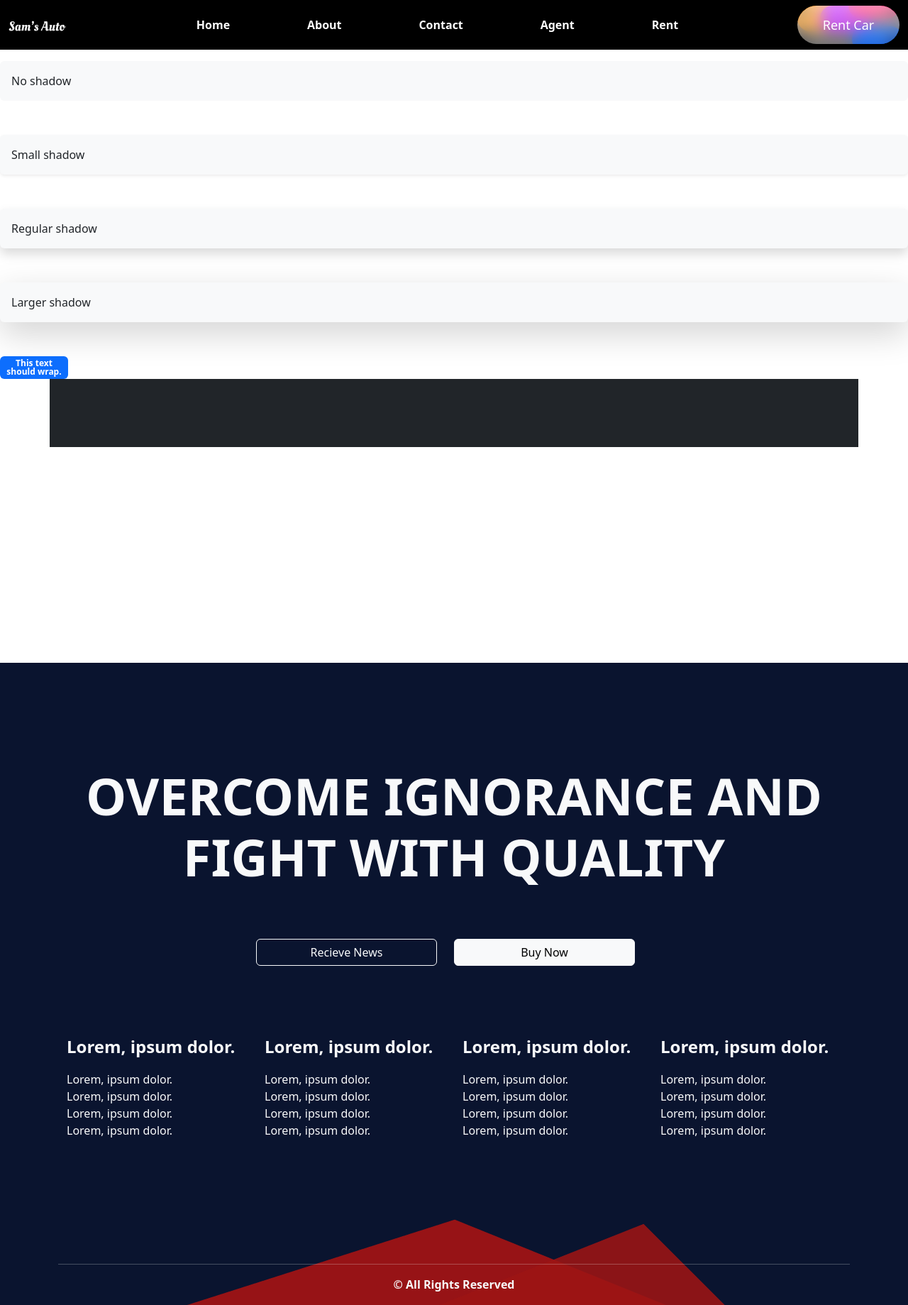
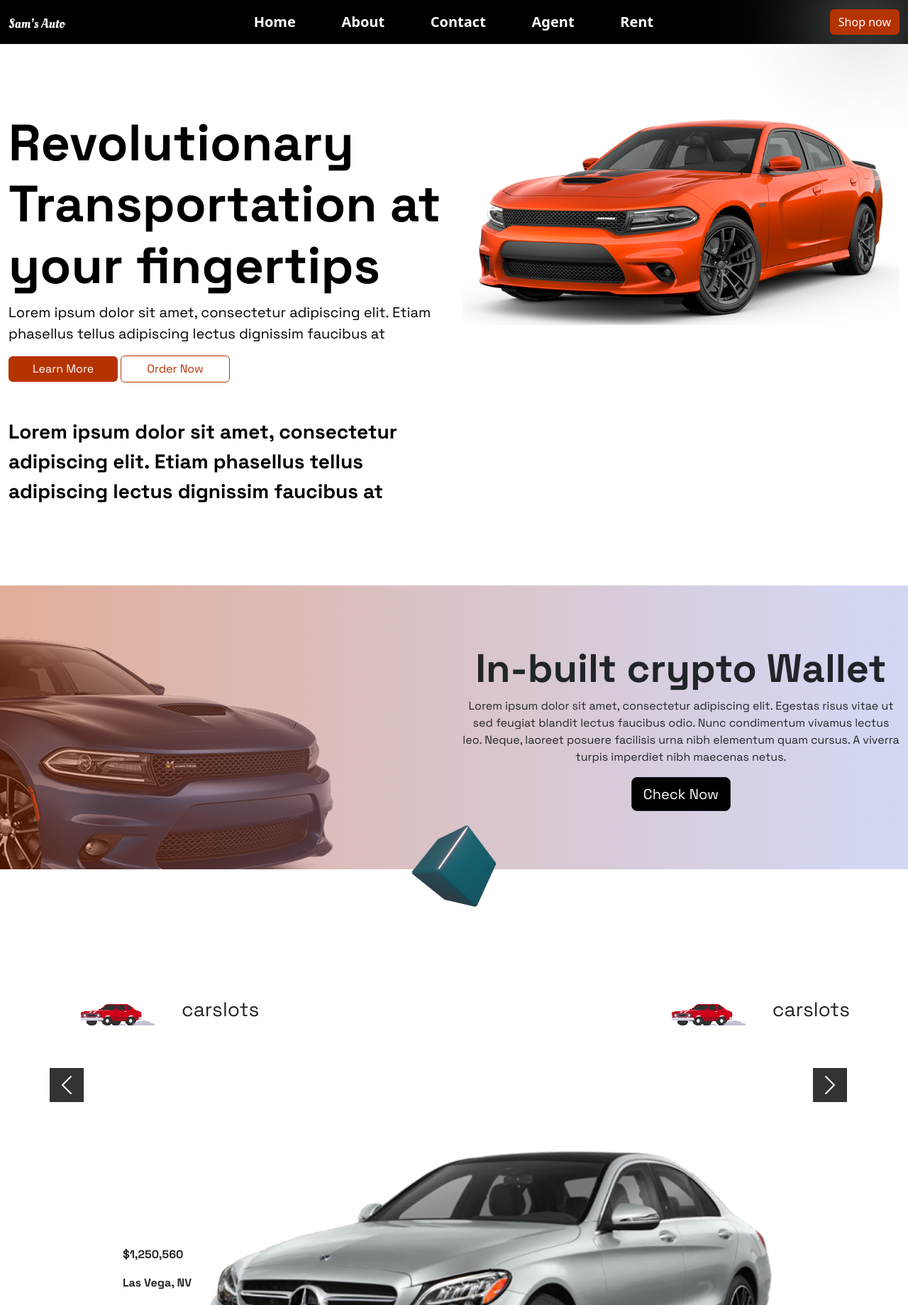
Before and after one commit to UsmanMERN/webdev, a plain HTML site: page bootstrap/carwebsite/index.html in a window 1280 px wide. Shown: the top 1839 px of the page at 71% size. Drawn offline with nearby package versions, Linux system fonts and the light colour scheme.

Commit message:
learning

```diff
--- a/bootstrap/carwebsite/index.html
+++ b/bootstrap/carwebsite/index.html
@@ -4,7 +4,7 @@
 <head>
     <meta charset="utf-8">
     <meta name="viewport" content="width=device-width, initial-scale=1">
-    <title>Bootstrap demo</title>
+    <title>Learning Bootstrap</title>
     <link href="https://cdn.jsdelivr.net/npm/bootstrap@5.3.6/dist/css/bootstrap.min.css" rel="stylesheet"
         integrity="sha384-4Q6Gf2aSP4eDXB8Miphtr37CMZZQ5oXLH2yaXMJ2w8e2ZtHTl7GptT4jmndRuHDT" crossorigin="anonymous">
 
@@ -15,7 +15,7 @@
 <body>
 
     <header class="position-sticky mb-3 w-100 top-0">
-        <nav class="navbar navbar-expand-lg bg-dark header-bg" data-bs-theme="dark">
+        <nav class="navbar navbar-expand-lg bg-black header-bg" data-bs-theme="dark">
             <div class="container-fluid">
                 <a class="navbar-brand" href="#">
                     <img src="./assets/logo.png" alt="">
@@ -26,30 +26,26 @@
                     <span class="navbar-toggler-icon"></span>
                 </button>
                 <div class="collapse navbar-collapse" id="navbarSupportedContent">
-                    <ul class="navbar-nav mx-auto mb-auto mb-2 mb-lg-0 nav-list d-flex justify-content-between">
+                    <ul class="navbar-nav mx-auto mb-auto mb-2 mb-lg-0 nav-list d-flex justify-content-between w-50">
                         <li class="nav-item">
-                            <a class="nav-link active" aria-current="page" href="#">Home</a>
+                            <a class="nav-link fw-bold fs-5 active" aria-current="page" href="#">Home</a>
                         </li>
                         <li class="nav-item">
-                            <a class="nav-link text-white" aria-current="page" href="#">About</a>
+                            <a class="nav-link fw-bold fs-5 text-white" aria-current="page" href="#">About</a>
                         </li>
                         <li class="nav-item">
-                            <a class="nav-link text-white" aria-current="page" href="#">Contact</a>
+                            <a class="nav-link fw-bold fs-5 text-white" aria-current="page" href="#">Contact</a>
                         </li>
                         <li class="nav-item">
-                            <a class="nav-link text-white" aria-current="page" href="#">Agent</a>
+                            <a class="nav-link fw-bold fs-5 text-white" aria-current="page" href="#">Agent</a>
                         </li>
                         <li class="nav-item">
-                            <a class="nav-link text-white" aria-current="page" href="#">Rent</a>
+                            <a class="nav-link fw-bold fs-5 text-white" aria-current="page" href="#">Rent</a>
                         </li>
                     </ul>
                     <div class="d-flex">
-                        <button>
-                            <span class="text">Rent Car</span>
-                            <span class="blob"></span>
-                            <span class="blob"></span>
-                            <span class="blob"></span>
-                            <span class="blob"></span>
+                        <button class="btn btn-primary bg-chocolate btn-glow">
+                            Shop now
                         </button>
                     </div>
                 </div>
@@ -58,78 +54,114 @@
     </header>
 
     <main style="min-height: 100vh;" class="">
-        <!-- <div class="d-flex flex-lg-column  mb-3 bg-dark text-white flex-wrap" style="height:300px;">
-            <div class="p-2 border">Flex item 1</div>
-            <div class="p-2 border">Flex item 2</div>
-            <div class="p-2 border float-start">Flex item 3</div>
-        </div>
-        <div class="d-flex flex-row-reverse bg-warning">
-            <div class="p-lg-5 p-md-3 p-0 border me-5">Flex item 1</div>
-            <div class="p-lg-5 p-md-3 p-0 border me-5">Flex item 2</div>
-            <div class="p-lg-5 p-md-3 p-0 border me-5">Flex item 3</div>
-        </div> -->
 
-        <div class="shadow-none p-3 mb-5 bg-body-tertiary rounded">No shadow</div>
-        <div class="shadow-sm p-3 mb-5 bg-body-tertiary rounded">Small shadow</div>
-        <div class="shadow p-3 mb-5 bg-body-tertiary rounded">Regular shadow</div>
-        <div class="shadow-lg p-3 mb-5 bg-body-tertiary rounded">Larger shadow</div>
-        <div class="badge text-bg-primary text-wrap" style="width: 6rem;">
-            This text should wrap.
-        </div>
-        <!-- <div class="container-fluid">
+        <!-- Hero section -->
+        <div class="container-fluid my-5 py-5">
             <div class="row">
-                <div class="col-6">
-                    <div class="float-start">Float start on all viewport sizes</div><br>
-                    <div class="float-end">Float end on all viewport sizes</div><br>
-                    <div class="float-none">Don’t float on all viewport sizes</div>
+                <div class="col-12 col-md-6">
+                    <h2 class="display-2 fw-bold text-black">Revolutionary
+                        Transportation at your
+                        fingertips</h2>
+                    <p class="fs-5 text-black">Lorem ipsum dolor sit amet, consectetur adipiscing elit. Etiam phasellus
+                        tellus
+                        adipiscing lectus
+                        dignissim faucibus at</p>
+                    <div class="hero-buttons">
+                        <button class="btn btn-primary w-25 primary primary-btn-width">Learn More</button>
+                        <button class="btn btn-outline-primary w-25 primary-outline primary-btn-width">Order
+                            Now</button>
+                    </div>
+                    <p class="fs-3 fw-bold text-black mt-5">Lorem ipsum dolor sit amet, consectetur adipiscing elit.
+                        Etiam
+                        phasellus
+                        tellus
+                        adipiscing lectus
+                        dignissim faucibus at</p>
+                </div>
+                <div class="col-12 col-md-6">
+                    <img src="./assets/dodge turuncu 2.png" alt="" class="img-fluid">
                 </div>
             </div>
-        </div> -->
+        </div>
+        <!-- hero end -->
 
-        <!-- <p class="user-select-all">This paragraph will be entirely selected when clicked by the user.</p>
-        <p class="user-select-auto">This paragraph has default select behavior.</p>
-        <p class="user-select-none">This paragraph will not be selectable when clicked by the user.</p>
-        <p><a class="link-opacity-10-hover" href="#">Link hover opacity 10</a></p>
-        <p><a class="link-opacity-25-hover" href="#">Link hover opacity 25</a></p>
-        <p><a class="link-opacity-50-hover" href="#">Link hover opacity 50</a></p>
-        <p><a class="link-opacity-75-hover" href="#">Link hover opacity 75</a></p>
-        <p><a class="link-opacity-100-hover" href="#">Link hover opacity 100</a></p> -->
+
+        <!-- wallet section -->
+
+        <div class="container-fluid wallet-bg d-flex justify-content-center align-items-center">
+            <div class="row">
+                <div class="col-12 col-md-6 offset-md-6 text-center">
+                    <h2 class="fw-bold display-4">In-built crypto Wallet</h2>
+                    <p>Lorem ipsum dolor sit amet, consectetur adipiscing elit. Egestas risus vitae ut sed feugiat
+                        blandit lectus faucibus odio. Nunc condimentum vivamus lectus leo. Neque, laoreet posuere
+                        facilisis urna nibh elementum quam cursus. A viverra turpis imperdiet nibh maecenas netus. </p>
+                    <button class="btn btn-dark bg-black btn-lg">Check Now</button>
+                </div>
+            </div>
+        </div>
+        <div class="container-fluid d-flex justify-content-center align-items-center">
+            <img src="./assets/Cube-2.png" alt="" style="transform: translateY(-50%);">
+        </div>
 
         <div class="container">
-            <!-- <div class="row ">
-                <div class="col-12 position-absolute top-100 end-100">
-                    <img src="https://t4.ftcdn.net/jpg/12/46/90/65/360_F_1246906554_Hq3ToqMcs4XlbFAMWljScVyClfwPi8eE.jpg"
-                        class="object-fit-scale" alt="" height="400px" width="400px">
+            <div class="row">
+                <div class="col d-flex justify-content-between flex-column flex-md-row">
+                    <div class="d-flex justify-content-center align-items-center">
+                        <img src="./assets/Animation - 1747205451685.gif" alt="">
+                        <p class="fs-3 ms-4">carslots</p>
+                    </div>
+                    <div class="d-flex justify-content-center align-items-center">
+                        <img src="./assets/Animation - 1747205451685.gif" alt="">
+                        <p class="fs-3 ms-4">carslots</p>
+                    </div>
                 </div>
-                <div class="col-12">
-                    <img src="https://t4.ftcdn.net/jpg/12/46/90/65/360_F_1246906554_Hq3ToqMcs4XlbFAMWljScVyClfwPi8eE.jpg"
-                        class="object-fit-scale" alt="" height="400px" width="400px">
+            </div>
+            <div class="row">
+                <div id="carouselExampleInterval" class="carousel slide" data-bs-ride="carousel">
+                    <div class="carousel-inner ">
+                        <div class="carousel-item active" data-bs-interval="10000">
+                            <div class="col-12 d-flex justify-content-center align-items-center">
+                                <div class="mb-5">
+                                    <p class="fw-bold">$1,250,560</p>
+                                    <p class="fw-bold">Las Vega, NV</p>
+                                </div>
+                                <img src="./assets/car1.png" class="d-block img-fluid w-75" alt="...">
+                            </div>
+                        </div>
+                        <div class="carousel-item" data-bs-interval="2000">
+                            <div class="col-12 d-flex justify-content-center align-items-center">
+                                <div class="mb-5">
+                                    <p class="fw-bold">$1,250,560</p>
+                                    <p class="fw-bold">Las Vega, NV</p>
+                                </div>
+                                <img src="./assets/car2.png" class="d-block img-fluid w-75" alt="...">
+                            </div>
+                        </div>
+                        <div class="carousel-item">
+                            <div class="col-12 d-flex justify-content-center align-items-center">
+                                <div class="mb-5">
+                                    <p class="fw-bold">$1,250,560</p>
+                                    <p class="fw-bold">Las Vega, NV</p>
+                                </div>
+                                <img src="./assets/car3.png" class="d-block img-fluid w-75" alt="...">
+                            </div>
+                        </div>
+                    </div>
+                    <div class="d-flex justify-content-center align-items-center">
+                        <button class="carousel-control-prev bg-black" type="button"
+                            data-bs-target="#carouselExampleInterval" data-bs-slide="prev">
+                            <span class="carousel-control-prev-icon text-black bg-black" aria-hidden="true"></span>
+                            <span class="visually-hidden">Previous</span>
+                        </button>
+                        <button class="carousel-control-next bg-black" type="button"
+                            data-bs-target="#carouselExampleInterval" data-bs-slide="next">
+                            <span class="carousel-control-next-icon text-black bg-black" aria-hidden="true"></span>
+                            <span class="visually-hidden">Next</span>
+                        </button>
+                    </div>
                 </div>
-                <div class="col-12">
-                    <img src="https://t4.ftcdn.net/jpg/12/46/90/65/360_F_1246906554_Hq3ToqMcs4XlbFAMWljScVyClfwPi8eE.jpg"
-                        class="object-fit-scale" alt="" height="400px" width="400px">
-                </div>
-            </div> -->
-            <!-- <p style="height: 100px;width: 100px;" class="overflow-scroll">Lorem, ipsum dolor sit amet consectetur
-                adipisicing elit. Non
-                praesentium rem
-                blanditiis quae! Eligendi
-                doloribus earum molestias illum doloremque debitis animi quam architecto, voluptates laudantium
-                pariatur! Quas ipsum molestias praesentium?</p> -->
-            <div class="row bg-dark p-5"></div>
+            </div>
         </div>
-
-
-        <!-- <div class="d-flex bg-dark text-light">
-        <div class="p-2 my-3 border text-center flex-grow-1">Flex item</div>
-        <div class="p-2 my-3 border flex-grow-1">Flex item</div>
-        <div class="p-2 my-3 border flex-shrink-1">Lorem ipsum dolor sit amet consectetur adipisicing elit. Nisi
-            consequuntur fugit vitae, minima commodi totam. Iure voluptatem eligendi deserunt adipisci id impedit
-            corrupti molestias, voluptate nostrum voluptatibus repellat, perferendis ipsa?</div>
-    </div> -->
-
-
-
     </main>
 
     <footer class="footer-bg">
@@ -189,7 +221,7 @@
                 </div>
             </div>
         </div>
-        <div class="footer-bg-container">
+        <div class="footer-bg-container pb-5">
             <div class="container pt-5 mt-5">
                 <hr class="text-light">
                 <p class="text-light text-center fw-bold">&copy; All Rights Reserved</p>
@@ -200,6 +232,8 @@
     <script src="https://cdn.jsdelivr.net/npm/bootstrap@5.3.6/dist/js/bootstrap.bundle.min.js"
         integrity="sha384-j1CDi7MgGQ12Z7Qab0qlWQ/Qqz24Gc6BM0thvEMVjHnfYGF0rmFCozFSxQBxwHKO"
         crossorigin="anonymous"></script>
+
+
 </body>
 
 </html>
--- a/bootstrap/carwebsite/styles/style.css
+++ b/bootstrap/carwebsite/styles/style.css
@@ -1,97 +1,23 @@
+@import url('https://fonts.googleapis.com/css2?family=Space+Grotesk:wght@300..700&display=swap');
+
 * {
     margin: 0;
     padding: 0;
     box-sizing: border-box;
 }
 
-/* From Uiverse.io by adamgiebl */
-button {
-    position: relative;
-    font-family: inherit;
-    font-size: 18px;
-    border-radius: 40em;
-    width: 8em;
-    height: 3em;
-    z-index: 1;
-    color: white;
-    cursor: pointer;
-    overflow: hidden;
-    border: none;
+.btn-glow {
+    -webkit-box-shadow: 0px 0px 127px 22px rgba(182, 186, 185, 0.79);
+    -moz-box-shadow: 0px 0px 127px 22px rgba(182, 186, 185, 0.79);
+    box-shadow: 0px 0px 127px 22px rgba(182, 186, 185, 0.79);
 }
 
-button .text {
-    position: absolute;
-    left: 0;
-    top: 0;
-    width: 100%;
-    height: 100%;
-    line-height: 3em;
-    border-radius: 40em;
+.bg-chocolate {
+    background-color: #B53300 !important;
     border: none;
-    background: linear-gradient(rgba(255, 255, 255, 0.473),
-            rgba(150, 150, 150, 0.25));
-    z-index: 1;
-    backdrop-filter: blur(10px);
-    -webkit-backdrop-filter: blur(10px);
+    outline: none;
 }
 
-button .blob {
-    position: absolute;
-    z-index: -1;
-    border-radius: 5em;
-    width: 4em;
-    height: 2em;
-    transition: transform 0.3s ease-in-out, background 0.3s ease-in-out;
-}
-
-button .blob:nth-child(2) {
-    left: 0em;
-    top: 0;
-    background: #ff930f;
-}
-
-button .blob:nth-child(3) {
-    left: 1.8em;
-    top: 0;
-    z-index: -1;
-    background: #bf0fff;
-}
-
-button .blob:nth-child(4) {
-    left: 4em;
-    top: -1em;
-    background: #ff1b6b;
-}
-
-button .blob:nth-child(5) {
-    left: 4.3em;
-    top: 1.6em;
-    background: #0061ff;
-}
-
-button:hover .blob:nth-child(2) {
-    background: #0061ff;
-}
-
-button:hover .blob:nth-child(3) {
-    background: #ff1b6b;
-}
-
-button:hover .blob:nth-child(4) {
-    background: #bf0fff;
-}
-
-button:hover .blob:nth-child(5) {
-    background: #ff930f;
-}
-
-button:hover .blob {
-    transform: scale(1.3);
-}
-
-button:active {
-    border: 2px solid white;
-}
 
 .nav-list {
     width: 60%;
@@ -109,22 +35,66 @@ button:active {
     background-color: #0A142F !important;
 }
 
-/* .footerbg1 {
-    background-image: url("../assets/footerbg.png");
-    height: 400px;
+
+.footer-bg-container {
+    background-image: url("../assets/footerbg.png"), url("../assets/footerbg2.png");
+    min-height: 300px;
+    background-position: right bottom, left bottom;
     background-repeat: no-repeat;
 }
 
-.footerbg2 {
-    background-image: url("../assets/footerbg.png");
-    height: 400px;
-    width: 50%;
-    background-repeat: no-repeat;
-} */
+main {
+    font-family: "Space Grotesk", sans-serif;
+}
 
-.footer-bg-container {
-    background-image: url("../assets/footerbg.png"), url("../assets/footerbg2.png");
-    height: 300px;
-    background-position: right bottom, left bottom;
+.primary {
+    background-color: #B53300 !important;
+    outline: none;
+    border: none;
+}
+
+.primary-outline {
+    /* background-color: #B53300 !important; */
+    outline: none;
+    border: 1px solid #B53300 !important;
+    color: #B53300 !important;
+}
+
+.primary-outline:hover {
+    background-color: #B53300 !important;
+    outline: none;
+    border: none;
+    color: white !important;
+}
+
+.wallet-bg {
+    background: #B53300;
+    background: linear-gradient(90deg, rgba(181, 51, 0, 0.4) 0%, rgba(169, 175, 229, 0.5) 94%), url("../assets/dodge\ 1.png");
+    min-height: 50vh;
     background-repeat: no-repeat;
 }
+
+@media screen and (max-width: 768px) {
+    .wallet-bg {
+        color: white;
+    }
+
+    .primary-btn-width {
+        width: 50% !important;
+    }
+}
+
+
+/* 2. Common styles for both controls */
+#carouselExampleInterval .carousel-control-prev,
+#carouselExampleInterval .carousel-control-next {
+    width: 3rem;
+    /* adjust width of click‐area */
+    height: 3rem;
+    /* adjust height of click‐area */
+    right: 1rem;
+    /* distance from the right edge */
+    opacity: 0.8;
+    /* slightly translucent by default */
+    transition: opacity 0.2s;
+}
```
Also changed, not shown: bootstrap/carwebsite/index copy.html (added, +205 -0 lines), bootstrap/carwebsite/assets/Animation - 1747205451685.gif (added), bootstrap/carwebsite/assets/Cube-2.png (added), bootstrap/carwebsite/assets/car1.png (added), bootstrap/carwebsite/assets/car2.png (added), bootstrap/carwebsite/assets/car3.png (added), bootstrap/carwebsite/assets/dodge 1.png (added), bootstrap/carwebsite/assets/dodge turuncu 2.png (added).
